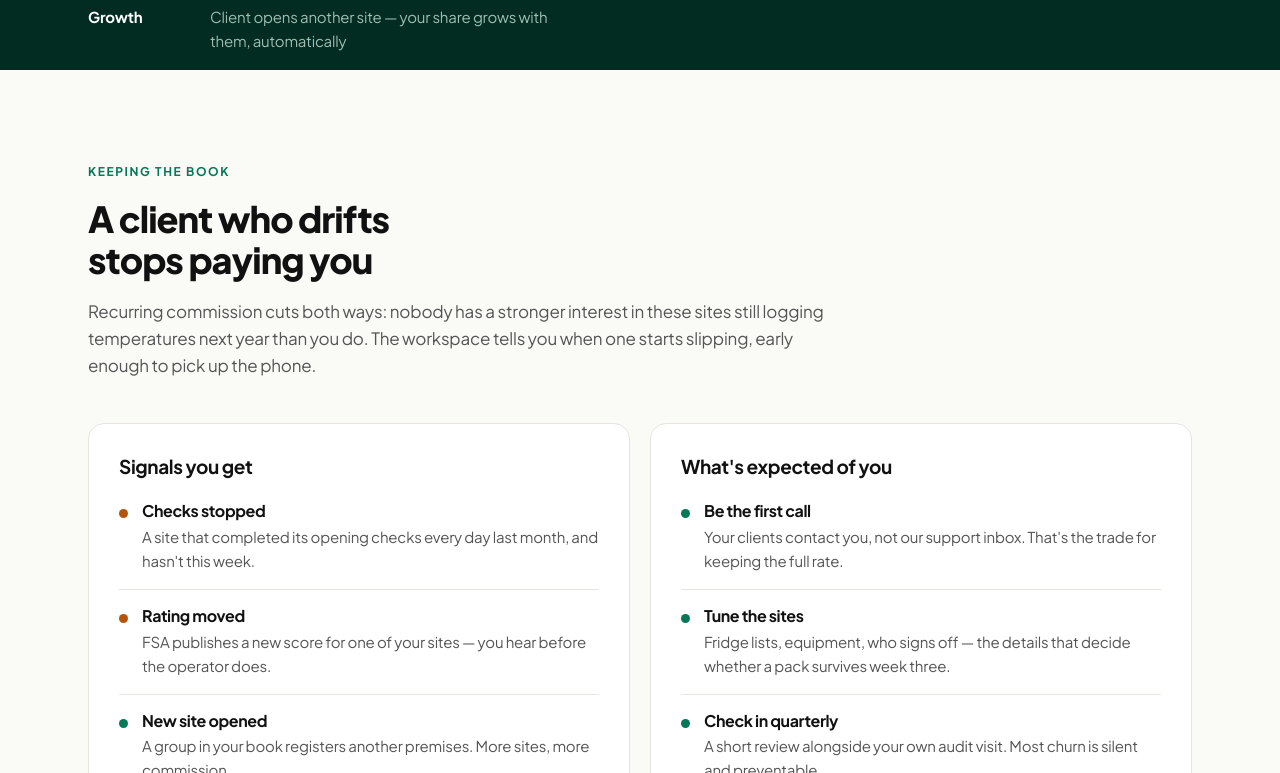
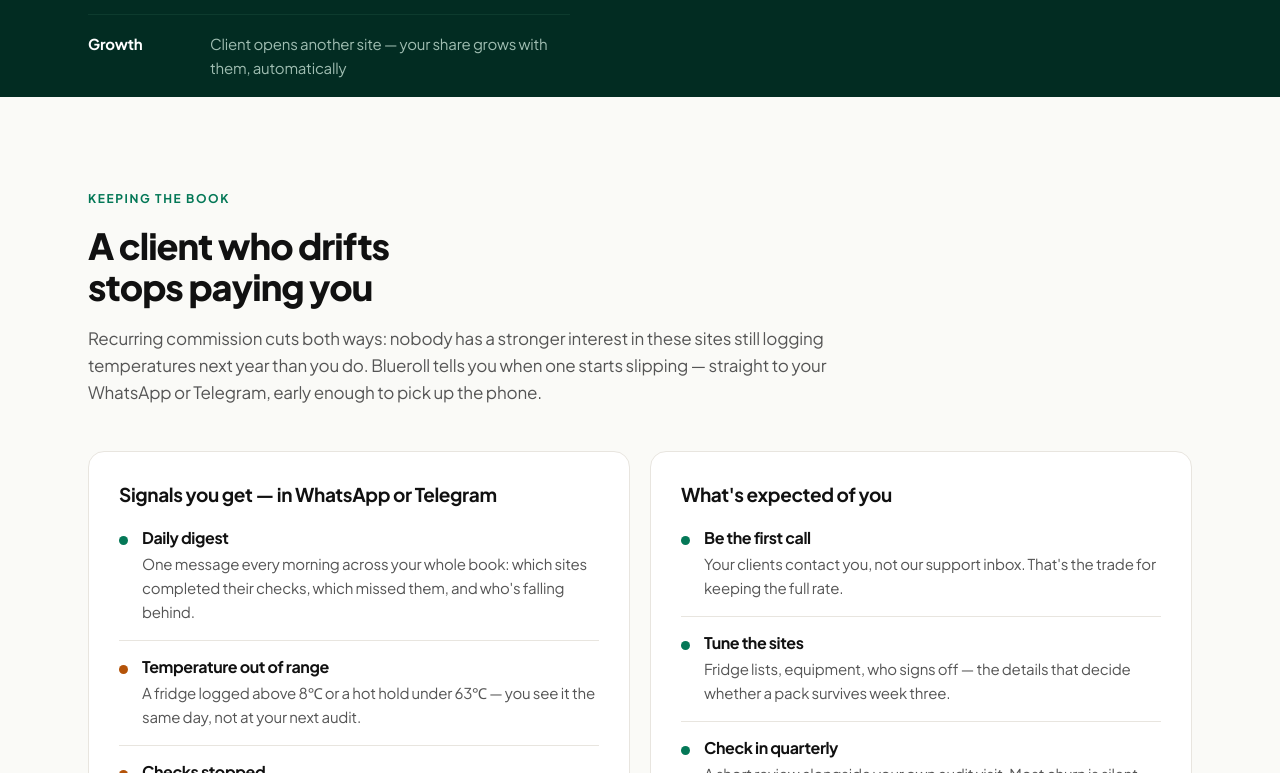
Before and after one commit to mariaiontseva/blueroll-landing, a website: page partners.html in a window 1280 px wide. Shown: the part 2694-3467 px from the top of the page. Drawn offline with Linux system fonts and the light colour scheme.

Commit message:
Partner page: client alerts and daily digest via WhatsApp/Telegram
Co-Authored-By: Claude Opus 5.5 <noreply@anthropic.com>

```diff
--- a/partners.html
+++ b/partners.html
@@ -353,7 +353,8 @@ footer p{font-size:14px;color:var(--light)}
       <h2>Four tools, one login</h2>
       <p class="sub">
         Everything you need to find a client, set them up in front of you, and keep them.
-        No sales collateral to invent, no spreadsheets to maintain.
+        No sales collateral to invent, no spreadsheets to maintain — and client alerts
+        arrive in your WhatsApp or Telegram, so you don't have to log in to know who needs a call.
       </p>
       <p style="margin-top:16px"><a class="btn btn-outline" href="partners-workspace.html">Look inside the workspace</a></p>
     </div>
@@ -485,14 +486,28 @@ footer p{font-size:14px;color:var(--light)}
       <h2>A client who drifts stops paying you</h2>
       <p class="sub">
         Recurring commission cuts both ways: nobody has a stronger interest in these sites
-        still logging temperatures next year than you do. The workspace tells you when one
-        starts slipping, early enough to pick up the phone.
+        still logging temperatures next year than you do. Blueroll tells you when one
+        starts slipping — straight to your WhatsApp or Telegram, early enough to pick up the phone.
       </p>
     </div>
 
     <div class="split">
       <div class="panel">
-        <h3>Signals you get</h3>
+        <h3>Signals you get — in WhatsApp or Telegram</h3>
+        <div class="signal">
+          <span class="dot"></span>
+          <div>
+            <h3>Daily digest</h3>
+            <p>One message every morning across your whole book: which sites completed their checks, which missed them, and who's falling behind.</p>
+          </div>
+        </div>
+        <div class="signal">
+          <span class="dot amber"></span>
+          <div>
+            <h3>Temperature out of range</h3>
+            <p>A fridge logged above 8℃ or a hot hold under 63℃ — you see it the same day, not at your next audit.</p>
+          </div>
+        </div>
         <div class="signal">
           <span class="dot amber"></span>
           <div>
```
